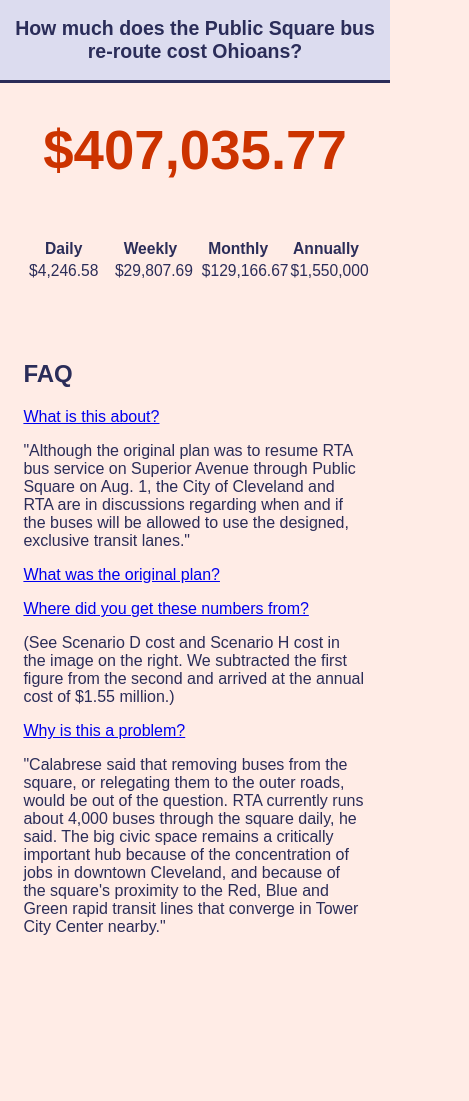
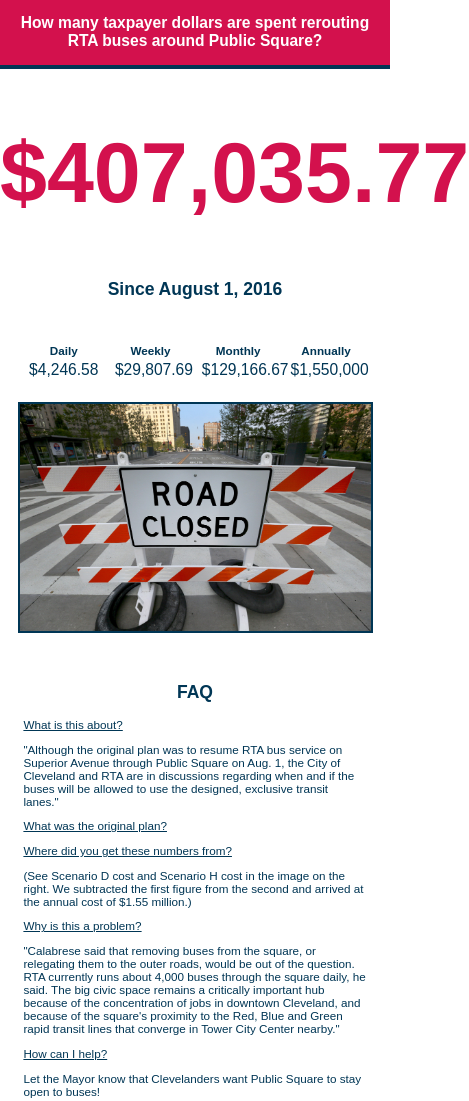
Before and after one commit to mmazanec22/closed-public-square-cost-calculator, a plain HTML site: page index.html in a window 390 px wide. Shown: the whole page, 469 px wide, since content can reach past the window. Before the commit the page ends 995 px from the top, so only its background shows below. Drawn offline with nearby package versions, Linux system fonts and the light colour scheme.

Commit message:
Fix styles and other according to Google Doc

```diff
--- a/application.css
+++ b/application.css
@@ -1,25 +1,45 @@
 body{
   text-align: center;
   font-family: Arial, Helvetica, sans-serif;
-  background-color: #ffece6;
-  color: #2b2d59;
+  background-color: white;
+  color: #003655;
   margin:0;
   padding:0;
   margin-bottom: 5%;
 }
 
+a{
+  color: #003655;
+}
+
+a:hover{
+  color: #8dc741;
+}
+
+img{
+  width: 90%;
+  margin-top: 5%;
+  border: 2px solid #003655;
+}
+
 .title {
-  background-color: #dcdcef;
+  color: white;
+  background-color: #d3114d !important;
   padding: 1%;
-  font-size: 2.5vw;
+  font-size: 1.2vw;
   margin-top: 0;
   position: relative;
-  border-bottom: 1vw solid #2b2d59;
+  border-bottom: 4px solid #003655;
 }
 
-.calculator{
-  color: #cc3300;
+.rolling-amount{
+  color: #d3114d;
   font-size: 7vw;
+}
+
+.since{
+  color: #003655;
+  font-size: 2vw;
 }
 
 .text-amount{
@@ -31,7 +51,8 @@ body{
 
 .t-a-text{
   width: 25%;
-  font-size: 4vw;
+  font-size: 3vh;
+  color: #003655;
 }
 
 .dollar-amount{
@@ -39,11 +60,65 @@ body{
   padding-right: 2%;
   text-align: center;
   width: 25%;
-  font-size: 4vw;
+  font-size: 3vw;
 }
 
 ul{
+  color: #003655;
   list-style: none;
-  padding: 6vw;
+  padding-bottom: 6vw;
+  padding-left: 6vw;
+  padding-right: 6vw;
   text-align: left;
+  font-size: 1.5vw;
+  padding-top: 2vw;
 }
+
+.faq{
+  text-align: center;
+}
+
+@media only screen and (max-width: 550px) {
+
+  .title {
+    padding: 1%;
+    font-size: 2vw;
+    margin-top: 0;
+    position: relative;
+  }
+
+  .rolling-amount{
+    font-size: 10vh;
+  }
+
+  .since{
+    font-size: 4.5vw;
+  }
+
+  .text-amount{
+    margin-left:auto;
+    margin-right:auto;
+    width: 90%;
+    text-align: top;
+  }
+
+  .t-a-text{
+    width: 25%;
+    font-size: 3vw;
+  }
+
+  .dollar-amount{
+    padding-left: 2%;
+    padding-right: 2%;
+    text-align: center;
+    width: 25%;
+    font-size: 4vw;
+  }
+
+  ul{
+    list-style: none;
+    padding: 6vw;
+    text-align: left;
+    font-size: 3vw;
+  }
+}
--- a/index.html
+++ b/index.html
@@ -4,15 +4,19 @@
   <script src="application.js"></script>
   <link rel="stylesheet" href="application.css">
   <title>Public Square Reroute Cost Calculator</title>
+  <meta charset=utf-8>
+  <meta http-equiv=X-UA-Compatible content="IE=edge">
+  <meta name="viewport" content="width=device-width,initial-scale=1.0">
 </head>
 <body>
 
   <div class = "title">
-    <h1>How much does the Public Square bus re-route cost Ohioans?</h1>
+    <h1>How many taxpayer dollars are spent rerouting RTA buses around Public Square?</h1>
   </div>
 
   <div class= "calculator">
     <h1 class = "rolling-amount">Calculating...</h1>
+    <h4 class = "since">Since August 1, 2016</h4>
   </div>
 
   <br>
@@ -32,25 +36,29 @@
     </tr>
   </table>
 
-  <br>
+  <img src="closed_public_square.jpg" alt="Closed Square Picture">
 
   <ul>
-    <li><h2>FAQ</h2></li>
+    <li class = "faq"><h2>FAQ</h2></li>
     <li>
-      <a href="http://www.riderta.com/news/buses-will-use-superior-avenue-public-square-after-aug-1">What is this about?</a>
+      <a href="www.riderta.com/news/buses-will-use-superior-avenue-public-square-after-aug-1">What is this about?</a>
       <p class = "quote">"Although the original plan was to resume RTA bus service on Superior Avenue through Public Square on Aug. 1, the City of Cleveland and RTA are in discussions regarding when and if the buses will be allowed to use the designed, exclusive transit lanes."</p>
     </li>
     <li>
-      <a href="http://www.land-studio.org/project/public-square-redesign">What was the original plan?</a>
+      <a href="www.land-studio.org/project/public-square-redesign">What was the original plan?</a>
       <p class = "quote"></p>
     </li>
     <li>
-      <a href="http://blog.cleveland.com/architecture/2012/06/public_square_traffic_study_by.html">Where did you get these numbers from?</a>
+      <a href="blog.cleveland.com/architecture/2012/06/public_square_traffic_study_by.html">Where did you get these numbers from?</a>
       <p class = "quote">(See Scenario D cost and Scenario H cost in the image on the right.  We subtracted the first figure from the second and arrived at the annual cost of $1.55 million.)</p>
     </li>
     <li>
-      <a href="http://www.cleveland.com/architecture/index.ssf/2014/08/the_public_square_debate_rtas.html">Why is this a problem?</a>
+      <a href="www.cleveland.com/architecture/index.ssf/2014/08/the_public_square_debate_rtas.html">Why is this a problem?</a>
       <p class = "quote">"Calabrese said that removing buses from the square, or relegating them to the outer roads, would be out of the question. RTA currently runs about 4,000 buses through the square daily, he said. The big civic space remains a critically important hub because of the concentration of jobs in downtown Cleveland, and because of the square's proximity to the Red, Blue and Green rapid transit lines that converge in Tower City Center nearby."</p>
+    </li>
+    <li>
+      <a href="http://action.ohorganizing.org/page/speakout/clefortransit-keepbusesonpublicsquare">How can I help?</a>
+      <p>Let the Mayor know that Clevelanders want Public Square to stay open to buses!</p>
     </li>
   </ul>
 
```
Also changed, not shown: closed_public_square.jpg (added).
